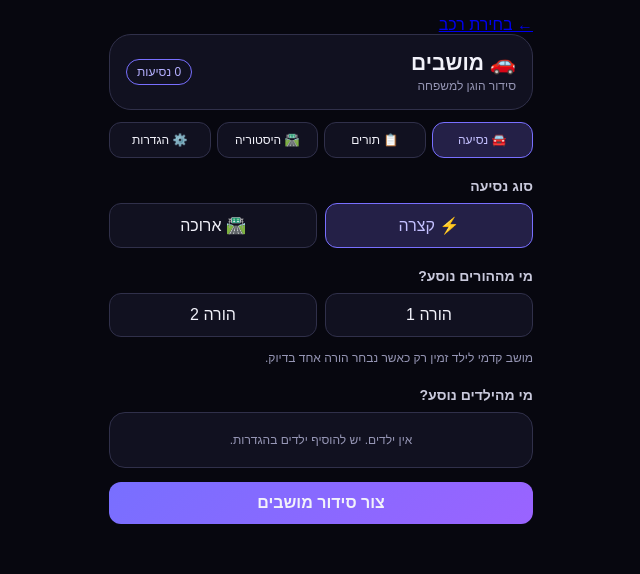
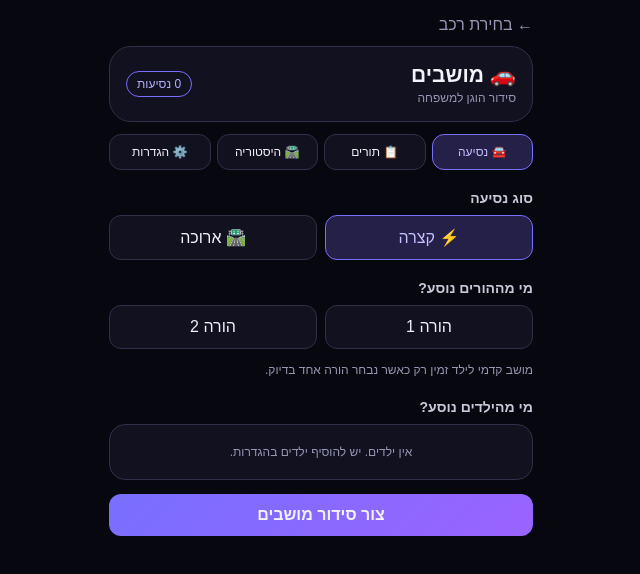
Before and after one commit to shmuelse/carseats-pwa, a plain HTML site: page index.html in a window 1280 px wide. Shown: the whole page, without its empty margins (319-959 px from the left). Drawn offline with Linux system fonts and the light colour scheme.

Commit message:
Add shared vehicle selector link style

```diff
--- a/styles.css
+++ b/styles.css
@@ -37,6 +37,13 @@ button {
   width: min(100%, 460px);
   margin: auto;
   padding: 16px 18px 32px;
+}
+
+.top-link {
+  display: inline-block;
+  margin-bottom: 12px;
+  color: var(--muted);
+  text-decoration: none;
 }
 
 /* Header */
```
